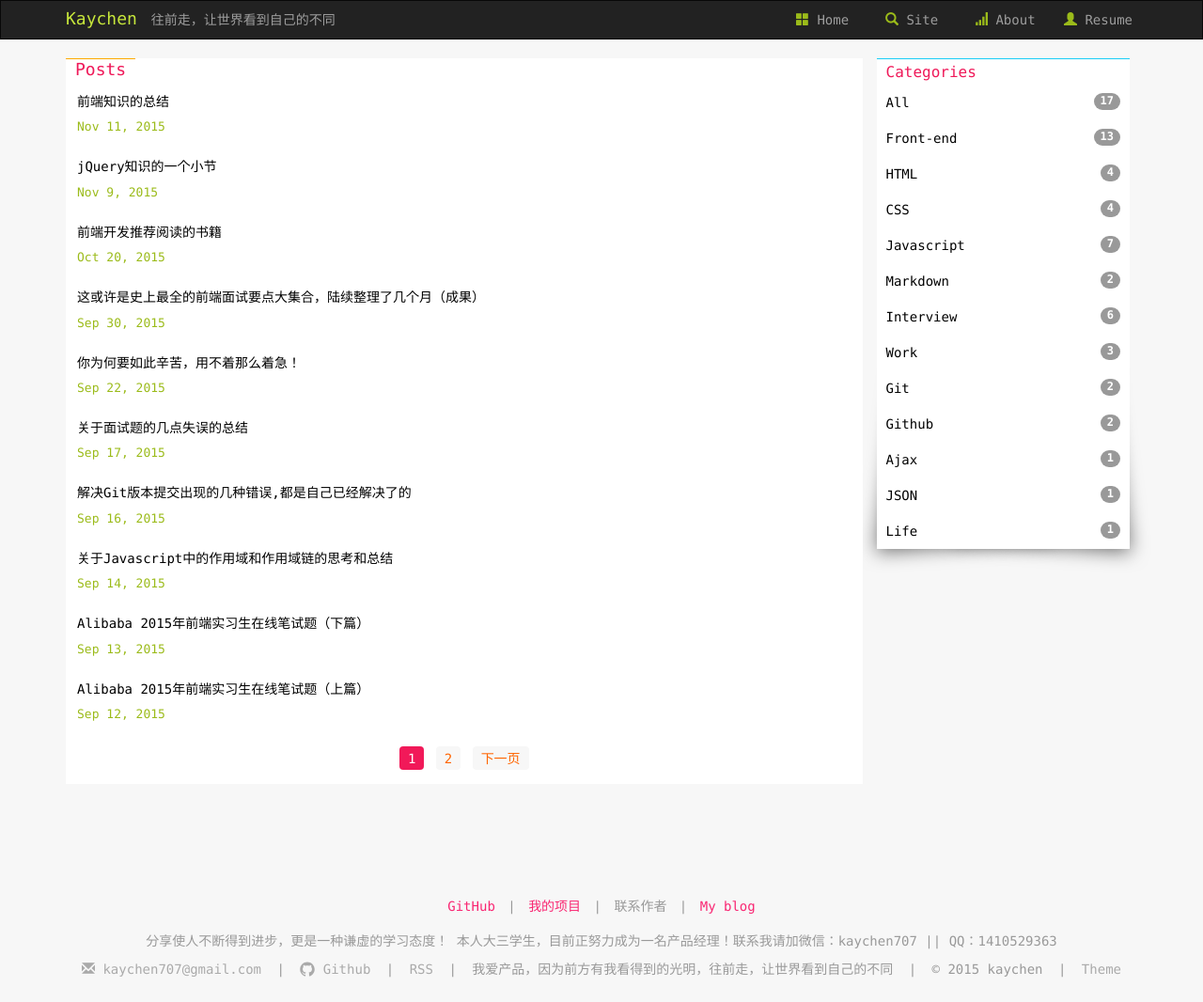
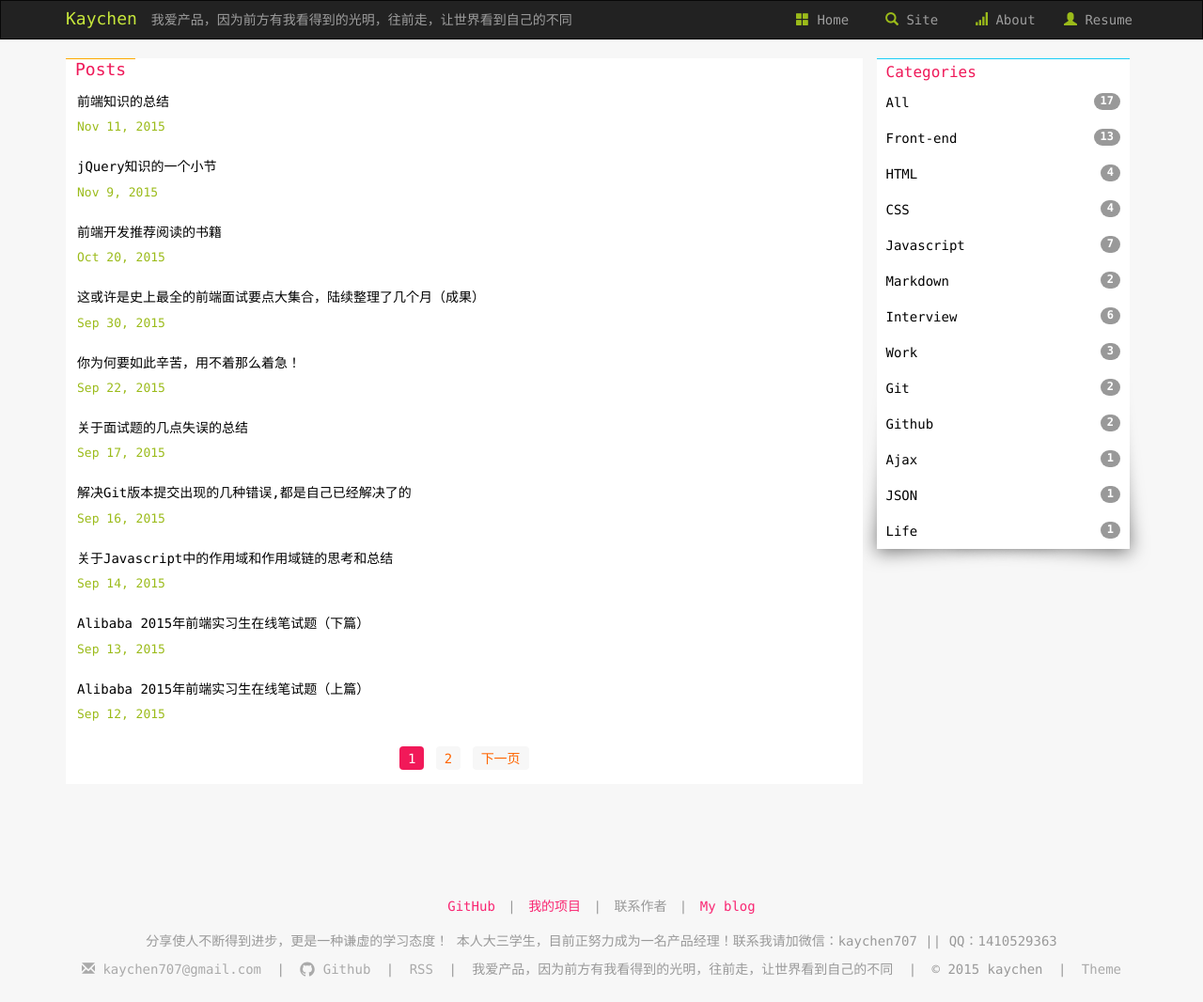
Before and after one commit to LittlewhiteChen/LittlewhiteChen.github.io, a Jekyll site: the page built from index.html, in a window 1280 px wide. Shown: the whole page at 94% size. Built offline with Jekyll 4.4.1, drawn with Linux system fonts in a browser that asks for light colours; nearby versions of some CDN libraries; the list of posts is cut into pages by our own code; comment, search, counter and statistics services are not loaded; a style sheet for code colours, icons or effects is not loaded.

Commit message:
标题修改

```diff
--- a/_includes/header.html
+++ b/_includes/header.html
@@ -12,7 +12,7 @@
         <span class="icon-bar"></span>
       </button>
       <a class="navbar-brand title" href="{{ site.baseurl }}/">{{ site.title }}</a>
-      <p class="navbar-text">往前走，让世界看到自己的不同</p>
+      <p class="navbar-text">我爱产品，因为前方有我看得到的光明，往前走，让世界看到自己的不同</p>
     </div>
     <!-- Collect the nav links, forms, and other content for toggling -->
     <div class="collapse navbar-collapse" id="bs-example-navbar-collapse-1">
```
